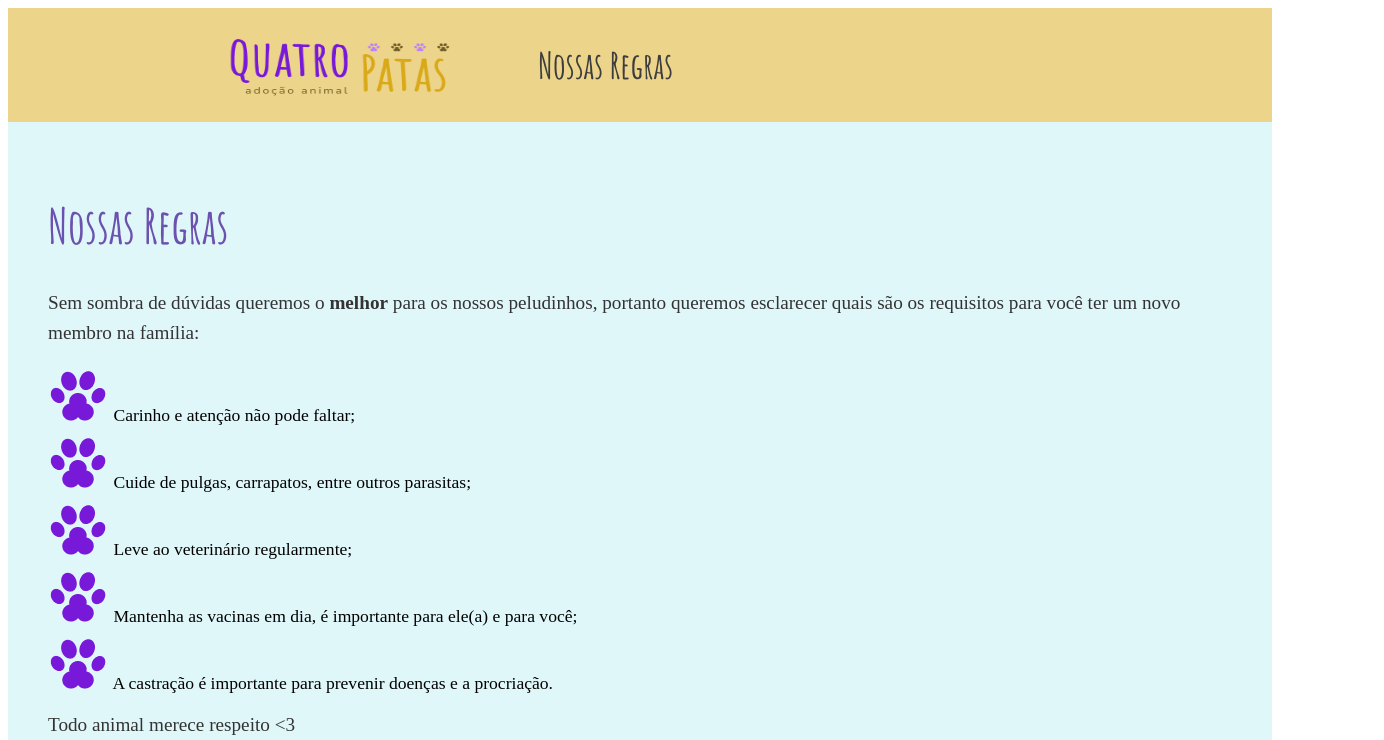
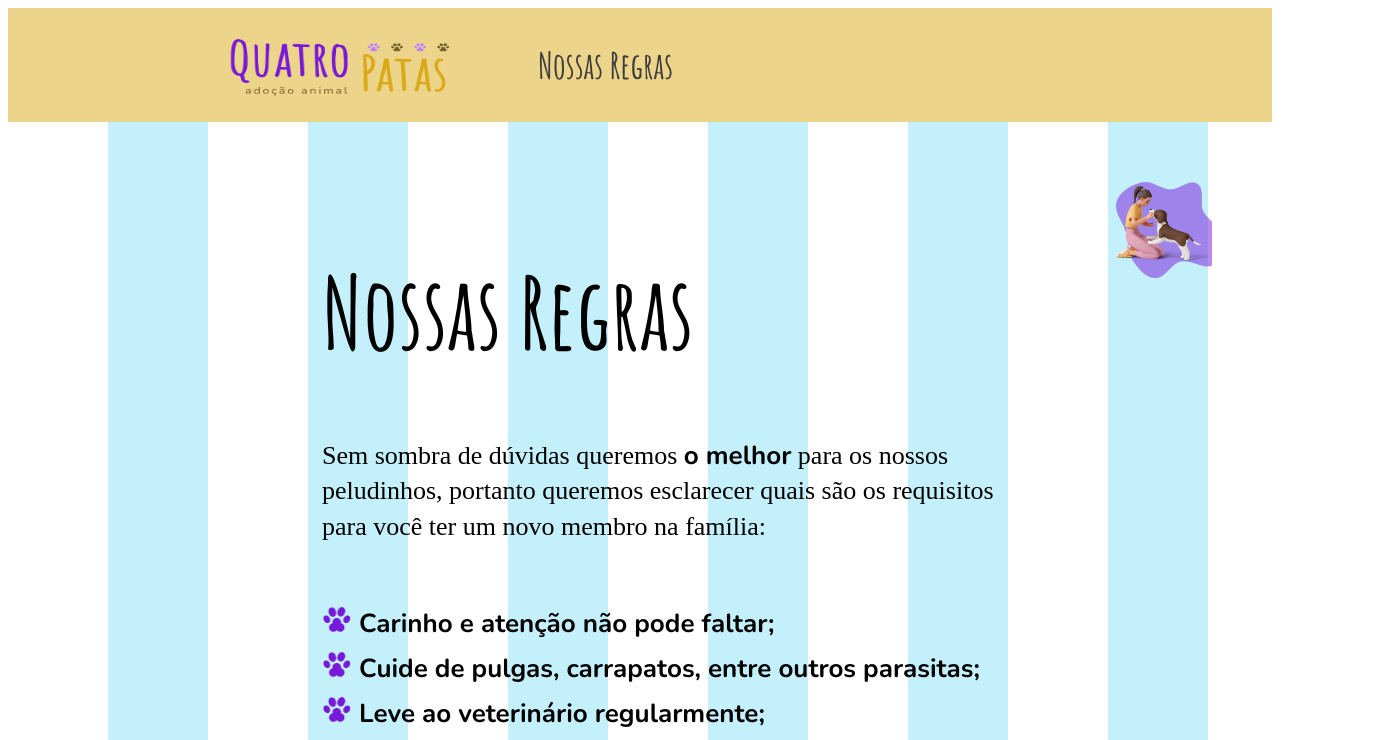
Before and after one commit to JulianaAugusta/quatro-patas, an Angular app: page /rules in a window 1280 px wide. Shown: the top 740 px of the page, 1384 px wide, since content can reach past the window. Built offline with nearby package versions, Linux system fonts and the light colour scheme.

Commit message:
criacao do background listrado

```diff
--- a/src/app/rules/rules.component.html
+++ b/src/app/rules/rules.component.html
@@ -1,17 +1,23 @@
+<div class="background">
 <div class="rules">
-  <h1 class="rules__title">Nossas Regras</h1>
+  <div>
+    <h1 class="rules__title">Nossas Regras</h1>
   <p class="rules__description">
-    Sem sombra de dúvidas queremos o <strong>melhor</strong> para os nossos peludinhos, portanto queremos esclarecer quais são os requisitos para você ter um novo membro na família:
+    Sem sombra de dúvidas queremos <span class="nunito-bold">o melhor</span > para os nossos <br>
+      peludinhos, portanto queremos esclarecer quais são os requisitos <br> para você ter um novo membro na família:
   </p>
   <ul class="rules__list">
-    <li><span><img src="assets/DogHand2x.png" alt="Icone de patinha" class="" /></span> Carinho e atenção não pode faltar;</li>
-    <li><span><img src="assets/DogHand2x.png" alt="Icone de patinha" class="" /></span> Cuide de pulgas, carrapatos, entre outros parasitas;</li>
-    <li><span><img src="assets/DogHand2x.png" alt="Icone de patinha" class="" /></span> Leve ao veterinário regularmente;</li>
-    <li><span><img src="assets/DogHand2x.png" alt="Icone de patinha" class="" /></span> Mantenha as vacinas em dia, é importante para ele(a) e para você;</li>
-    <li><span><img src="assets/DogHand2x.png" alt="Icone de patinha" class="" /></span> A castração é importante para prevenir doenças e a procriação.</li>
+    <li><span><img src="assets/DogHand2x.png" alt="Icone de patinha" class="rules__icon" /></span> Carinho e atenção não pode faltar;</li>
+    <li><span><img src="assets/DogHand2x.png" alt="Icone de patinha" class="rules__icon" /></span> Cuide de pulgas, carrapatos, entre outros parasitas;</li>
+    <li><span><img src="assets/DogHand2x.png" alt="Icone de patinha" class="rules__icon" /></span> Leve ao veterinário regularmente;</li>
+    <li><span><img src="assets/DogHand2x.png" alt="Icone de patinha" class="rules__icon" /></span> Mantenha as vacinas em dia, é importante para ele(a) e para você;</li>
+    <li><span><img src="assets/DogHand2x.png" alt="Icone de patinha" class="rules__icon" /></span> A castração é importante para prevenir doenças e a procriação.</li>
   </ul>
   <p class="rules__footer">Todo animal merece respeito &lt;3</p>
+  </div>
+
   <div class="rules__image">
-    <img src="assets/RulesDog.png" alt="Imagem de carinho animal" class="rules_img"/>
+    <img src="assets/RulesDog.png" alt="menina fazendo carinho no" class="rules_img"/>
   </div>
 </div>
+</div>
--- a/src/app/rules/rules.component.sass
+++ b/src/app/rules/rules.component.sass
@@ -1,28 +1,52 @@
+.background
+  background: repeating-linear-gradient(90deg, #ffffff, #ffffff 100px, lighten(#0893B9, 50%) 100px, lighten(#0893B9, 50%) 200px)
+  padding: 20px
+  display: flex
+  justify-content: space-between
+  align-items: center
+
 .rules
-  text-align: left
   padding: 40px
-  background-color: #e0f7fa // Fundo azul claro
+  min-height: 100vh
+  display: flex // Garante que o layout flex seja aplicado corretamente
+  justify-content: space-between // Garante que o conteúdo tenha espaçamento entre si
+  align-items: flex-start // Ajuste para o alinhamento vertical dos elementos internos
+  margin-left: 254px
 
   &__title
     font-family: "Amatic SC", sans-serif
-    font-size: 3rem
-    color: #6b52ae
+    font-size: 99px
+    margin-bottom: 64px
 
   &__description
-    font-size: 1.2rem
+    font-size: 26px
     margin: 20px 0
-    line-height: 1.6
-    color: #333
+    line-height: 35.46px
+    width: 764px
+    height: 114px
+    margin-bottom: 54px
 
   &__list
     list-style-type: none
     padding: 0
-    font-size: 1.1rem
+    font-size: 26px
+    font-family: "Nunito", sans-serif
+    font-weight: 700
+    width: 794px
+    margin-bottom: 54px
 
     li
       margin-bottom: 10px
 
   &__footer
-    font-size: 1.2rem
+    font-size: 26px
     margin-top: 20px
-    color: #333
+
+  &__icon
+    width: 30.04px
+    height: 25.76px
+
+  &__image
+    img
+      width: 100%
+      height: auto
```
